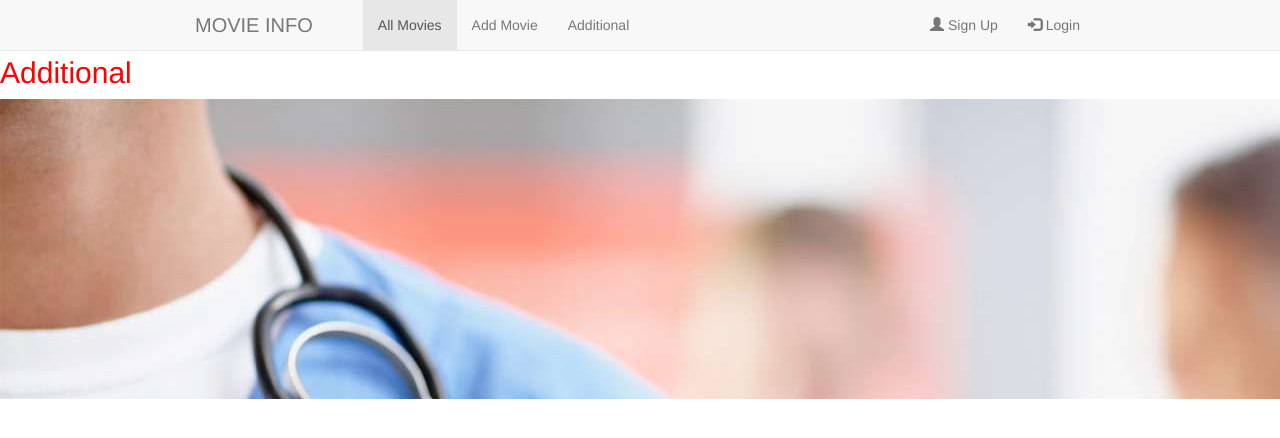
After one commit to sreenivasgithub/Movie, a Django app: page /MovieReviewApp/Additional in a window 1280 px wide. The commit adds this page. Shown: the top 438 px of the page. Run offline with Django 3.2, Linux system fonts and the light colour scheme; some libraries are stand-ins or nearby versions.

Commit message:
Move Project

```diff
--- a/MovieProject/MovieProject/settings.py
+++ b/MovieProject/MovieProject/settings.py
@@ -123,3 +123,6 @@ USE_TZ = True
 # https://docs.djangoproject.com/en/1.10/howto/static-files/
 
 STATIC_URL = '/static/'
+STATICFILES_DIRS = [
+    os.path.join(BASE_DIR,'assets')
+]
--- a/MovieProject/MovieProject/urls.py
+++ b/MovieProject/MovieProject/urls.py
@@ -15,8 +15,8 @@ Including another URLconf
 """
 from django.conf.urls import url, include
 from django.contrib import admin
-
+#from pdb import set_trace;set_trace()
 urlpatterns = [
     url(r'^admin/', admin.site.urls),
-    url(r'MovieReviewApp', include('MovieReviewApp.urls')),
+    url(r'MovieReviewApp/', include('MovieReviewApp.urls')),
 ]
--- a/MovieProject/MovieReviewApp/admin.py
+++ b/MovieProject/MovieReviewApp/admin.py
@@ -2,3 +2,4 @@ from django.contrib import admin
 from .models import MovieInfo
 
 admin.site.register(MovieInfo)
+#username: moviename password: moviename1234567890
--- a/MovieProject/MovieReviewApp/models.py
+++ b/MovieProject/MovieReviewApp/models.py
@@ -9,5 +9,7 @@ class MovieInfo(models.Model):
     movie_date = models.CharField(max_length=200)
     movie_details = models.CharField(max_length=200)
 
+    # def __str__(self):
+    #     return self.movie_name
     def __str__(self):
-        return self.movie_name
+        return '%s --- %s' % (self.movie_name, self.movie_date)
--- a/MovieProject/MovieReviewApp/urls.py
+++ b/MovieProject/MovieReviewApp/urls.py
@@ -2,12 +2,16 @@ from django.conf.urls import url
 from django.contrib import admin
 from .import views
 # from pdb import set_trace;set_trace()
+
 urlpatterns = [
     url(r'admin', admin.site.urls),
     url(r'index', views.index, name='index'),
     url(r'addMovie', views.addMovie, name='addMovie'),
     url(r'result', views.result, name='result'),
     url(r'get_data', views.get_data, name='get_data'),
-    url(r'single_movie', views.single_movie, name='single_movie'),
-    url(r'update', views.update_movie, name='update'),
+    url(r'single_movie/(?P<id>\d+)', views.single_movie, name='single_movie'),
+    url(r'update/(?P<id>\d+)', views.update, name='update'),
+    url(r'save_update', views.save_update, name='save_update'),
+    url(r'delete/(?P<id>\d+)', views.delete, name='delete'),
+    url(r'Additional', views.Additional, name='Additional'),
 ]
--- a/MovieProject/MovieReviewApp/views.py
+++ b/MovieProject/MovieReviewApp/views.py
@@ -1,5 +1,6 @@
-from django.shortcuts import render, HttpResponse, get_object_or_404
+from django.shortcuts import render, HttpResponse, get_object_or_404, redirect
 from .models import MovieInfo
+from .forms import MovieInfoForm
 # Create your views here.
 def index(request):
     return render(request, 'index.html')
@@ -22,29 +23,39 @@ def get_data(request):
     fetch = MovieInfo.objects.all()
     return render(request, 'get_data.html', {'fetch':fetch})
 
-def single_movie(request):
-    # from pdb import set_trace;
-    # set_trace()
-    id = (request.GET.get('id'))
+def single_movie(request, id):
+    #from pdb import set_trace;set_trace()
+    #id = (request.GET.get('id'))
     movie = MovieInfo.objects.get(id=id)
     #movie = get_object_or_404(MovieInfo, id=id)
+    return render(request, 'single_movie.html', {'movie': movie})
+
+def update(request, id=None):
+    #movie = get_object_or_404(MovieInfo, id=id)
+    movie = MovieInfo.objects.get(id=id)
     return render(request, 'update.html', {'movie': movie})
-# from pdb import set_trace;set_trace()
-
-def update_movie(request):
-    print("@@@@@@@@@@@@@@@@@@@@@@@@@@@@@@@@@@@@@", request)
-    from pdb import set_trace;
-    set_trace()
-    if request.method == 'POST':
-        id = request.GET.get('id')
-        #item = get_object_or_404(MovieInfo, id=id)
-        item = MovieInfo.objects.filter(pk=3)
-        item.movie_name = request.POST['name']
-        item.movie_type = request.POST['type']
-        item.movie_review = request.POST['review']
-        item.movie_date = request.POST['date']
-        item.movie_details = request.POST['details']
-        item.save()
-        return HttpResponse('Updated')
-    else:
-        return HttpResponse('ErrorUpdate')
+def save_update(request):
+    if request.method == "POST":
+        #from pdb import set_trace;set_trace()
+        obj = MovieInfo.objects.filter(movie_name=request.POST['name'])
+        movie_name = request.POST["name"]
+        movie_type = request.POST["type"]
+        movie_review = request.POST["review"]
+        movie_date = request.POST["date"]
+        movie_details = request.POST["details"]
+        obj.update(movie_name=movie_name, movie_type=movie_type, movie_review=movie_review,
+                          movie_date=movie_date, movie_details=movie_details)
+        return redirect('get_data')
+    # else:
+    #     return 'ERROR'
+    # emp = MovieInfo.objects.get(pk=id)
+    # emp.movie_name = request.POST.get('name')
+    # emp.save()
+    # return HttpResponse('updated')
+def delete(request, id):
+    #from pdb import set_trace;set_trace()
+    a =MovieInfo.objects.get(pk=int(id))
+    a.delete()
+    return render(request,'index.html')
+def Additional(request):
+    return render(request, 'Additional.html')
--- /dev/null
+++ b/MovieProject/assets/Additional.css
@@ -0,0 +1,13 @@
+body{
+    margin:0px;
+    padding:0px;
+}
+.col{
+color:red;
+}
+.ad{
+background-image: url(images/slide.jpg);
+background-repeat:no-repeat;
+width: 100%;
+height: 300px;
+}
--- /dev/null
+++ b/MovieProject/assets/read.txt
@@ -0,0 +1 @@
+sreenivas
--- /dev/null
+++ b/MovieProject/templates/Additional.html
@@ -0,0 +1,18 @@
+<!DOCTYPE html>
+{% load staticfiles %}
+<html lang="en">
+<head>
+    <meta charset="UTF-8">
+    <title>Additional</title>
+    <link rel="stylesheet" href="/static/Additional.css">
+</head>
+<body>
+{% include "navbar.html" %}
+<h2 class="col">Additional</h2>
+<div class="ad">
+</div>
+<div>
+
+</div>
+</body>
+</html>
--- a/MovieProject/templates/addMovie.html
+++ b/MovieProject/templates/addMovie.html
@@ -13,7 +13,7 @@ margin-left:200px;
 <body>
 {% include "navbar.html" %}
 <div class="content">
-    <form action="result" class="contact-form" method="POST">
+    <form action="{% url 'result' %}" class="contact-form" method="POST">
     {% csrf_token %}
     <div class="form-group row">
       <div class="col-xs-4">
--- a/MovieProject/templates/get_data.html
+++ b/MovieProject/templates/get_data.html
@@ -30,7 +30,7 @@ body{margin:0px;padding:0px;}
 <!--        </tr>-->
         {% for k in fetch %}
         <tr>
-            <td><a href="single_movie/?id={{k.id}}">{{ k.movie_name }}</a></td>
+            <td><a href="{% url 'single_movie' id=k.id %}">{{ k.movie_name }}</a></td>
         </tr>
 <!--        <tr>-->
 <!--            <td>{{ k.movie_type }}</td>-->
--- a/MovieProject/templates/navbar.html
+++ b/MovieProject/templates/navbar.html
@@ -37,6 +37,7 @@ margin-bottom:56px;
     <ul class="nav navbar-nav">
       <li class="active"><a href="get_data">All Movies</a></li>
       <li><a href="addMovie">Add Movie</a></li>
+      <li><a href="Additional">Additional</a></li>
     </ul>
     <ul class="nav navbar-nav navbar-right">
       <li><a href="#"><span class="glyphicon glyphicon-user"></span> Sign Up</a></li>
--- a/MovieProject/templates/single_movie.html
+++ b/MovieProject/templates/single_movie.html
@@ -47,11 +47,11 @@ body{margin:0px;padding:0px;}
 </div>
 <div class="buttons">
     <span>
-        <a href="get_data" class="btn btn-info btn-lg">Back</a>
+        <a href="{% url 'get_data' %}" class="btn btn-info btn-lg">Back</a>
     </span>
     <span class="right">
-        <a href="update/?id={{movie.id}}" class="btn btn-info btn-lg">Edit</a>
-        <a href="" class="btn btn-info btn-lg">Delete</a>
+        <a href="{% url 'update' id=movie.id %}" class="btn btn-info btn-lg">Edit</a>
+        <a href="{% url 'delete' id=movie.id %}" class="btn btn-danger btn-lg">Delete</a>
     </span>
 
 </div>
--- a/MovieProject/templates/update.html
+++ b/MovieProject/templates/update.html
@@ -20,7 +20,7 @@ body{margin:0px;padding:0px;}
 <div>
     {% include "navbar.html" %}
 </div>
-<form action="update" class="contact-form" method="POST">
+<form action="{% url 'save_update' %}" class="contact-form" method="POST">
     {% csrf_token %}
         <div id="table">
         <table border="" width="100%" class="table table-hover">
@@ -49,7 +49,7 @@ body{margin:0px;padding:0px;}
         </div>
     <div class="buttons">
         <span>
-            <a href="get_data" class="btn btn-info btn-lg">Back</a>
+            <a href="{% url 'get_data' %}" class="btn btn-info btn-lg">Back</a>
         </span>
         <span class="right">
             <input type="submit" class="btn btn-info btn-lg" value="Save">
```
Also changed, not shown: MovieProject/MovieReviewApp/forms.py (added, +7 -0 lines), MovieProject/assets/images/slide.jpg (added).
